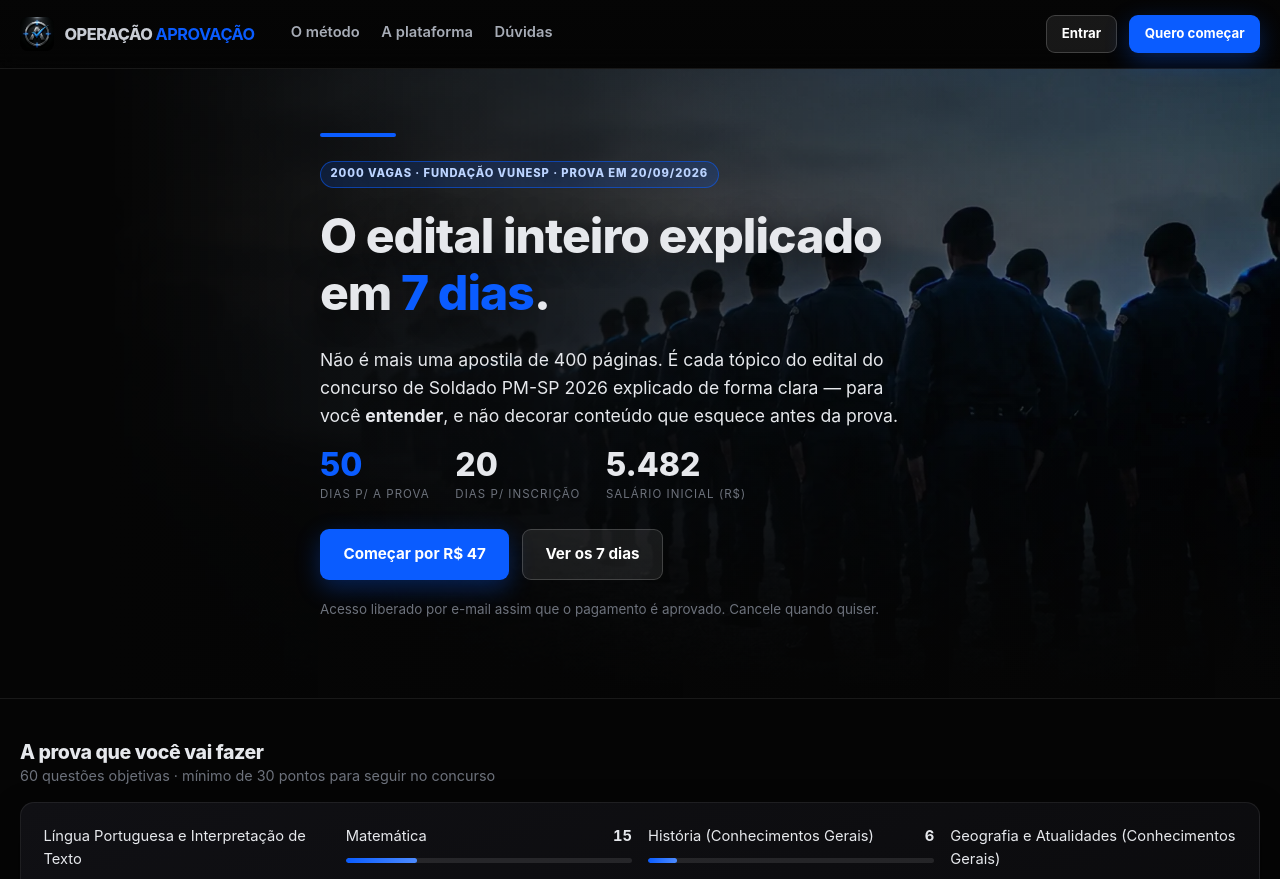
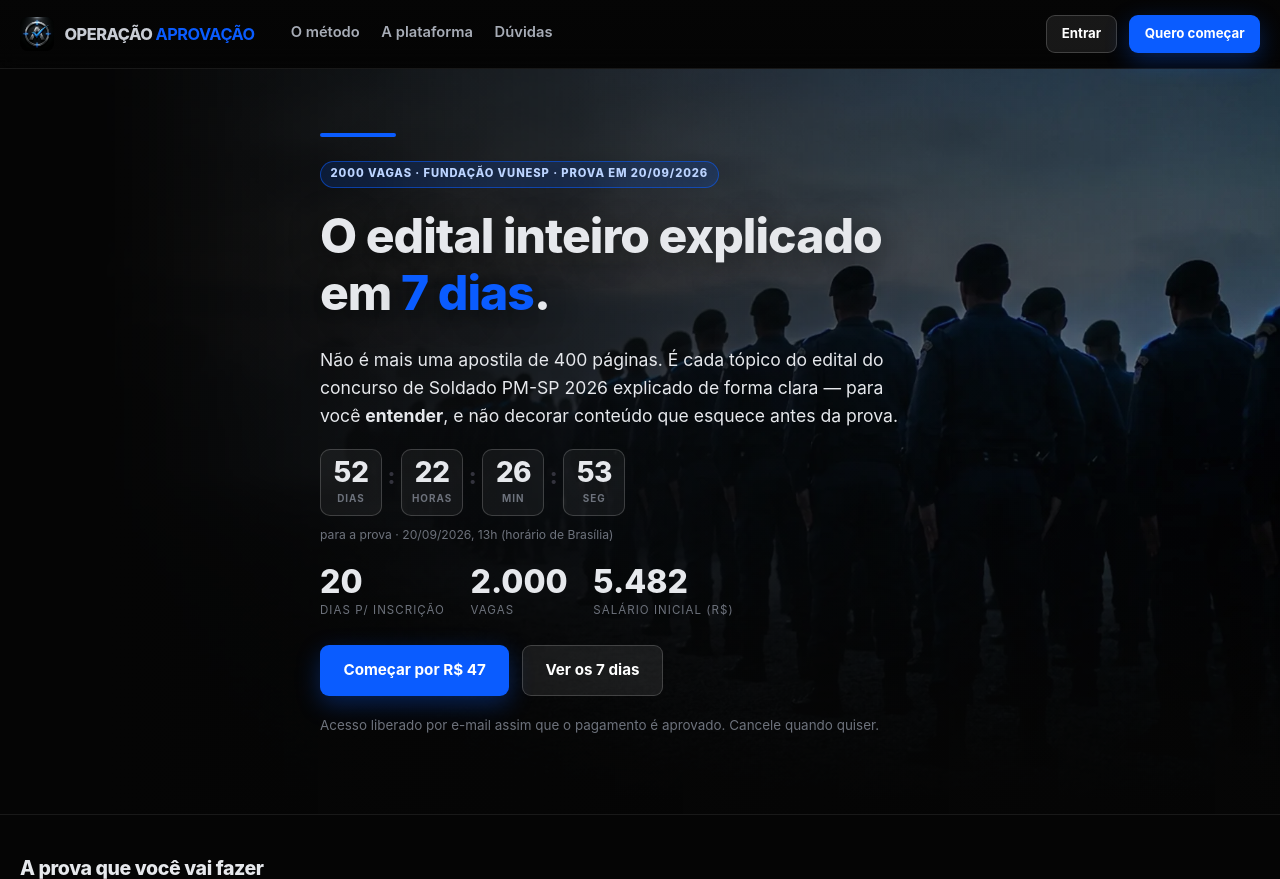
Before and after one commit to adrieldrummer/python-telegram-bot, a FastAPI app: page / in a window 1280 px wide. Shown: the top 879 px of the page. Run offline with FastAPI, Linux system fonts and the light colour scheme; some libraries are stand-ins or nearby versions.

Commit message:
Relógio regressivo de verdade para o dia da prova
Antes era um número renderizado no servidor: "52 dias". Quem deixasse a aba
aberta a tarde inteira continuava vendo 52. Agora é um relógio que anda —
dias, horas, minutos e segundos — na página de vendas e no painel do aluno.

- o servidor entrega o instante-alvo com fuso explícito (-03:00) e o
  navegador conta a partir dele. Com dois instantes absolutos, a contagem
  fica certa para quem abrir de outro fuso.
- números com largura tabular: sem isso o dígito 1 é mais estreito que os
  outros e a caixa inteira balança a cada segundo.
- o segundo pulsa a cada batida — é o que faz parecer relógio, e não número.
- na última semana o relógio muda de tom; no dia, vira "É agora. Boa prova";
  passadas seis horas do início, "A prova já foi".
- ao voltar para a aba, corrige o atraso acumulado enquanto ela estava
  oculta.

A hora da prova é uma constante em conteudo/edital.py (HORA_PROVA = 13h,
horário de Brasília), marcada para conferência no edital oficial. Mudar essa
linha muda o relógio em todas as telas.

Verificado no Chromium: relógio andando (37s → 34s em 3 segundos), modo
urgente ativando a 3 dias, tela de encerramento depois da prova, sem rolagem
horizontal no celular e sem erro de JS.

Testes: 126 em SQLite e em Postgres.

```diff
--- a/app/static/css/app.css
+++ b/app/static/css/app.css
@@ -536,6 +536,55 @@ select option { background: var(--preto-800); }
 .medalha .desc { font-size: 0.75rem; color: var(--apagado); margin-top: 0.25rem; }
 .medalha.bloqueada { opacity: 0.35; filter: grayscale(1); }
 
+/* ---------- relógio regressivo ----------
+   Números com largura fixa (tabular-nums) para o relógio não "pular" a cada
+   segundo — o dígito 1 é mais estreito que os demais e isso balança a caixa
+   inteira se a fonte não for tabular. */
+
+.relogio { display: inline-block; }
+.relogio-casas { display: flex; align-items: flex-start; gap: 0.35rem; }
+.relogio .casa {
+  display: flex; flex-direction: column; align-items: center;
+  min-width: 62px; padding: 0.5rem 0.4rem;
+  background: rgba(255, 255, 255, 0.05);
+  border: 1px solid var(--linha-forte); border-radius: 10px;
+}
+.relogio .casa strong {
+  font-size: 1.75rem; font-weight: 800; line-height: 1;
+  font-variant-numeric: tabular-nums; letter-spacing: -0.02em;
+}
+.relogio .casa span {
+  font-size: 0.62rem; text-transform: uppercase; letter-spacing: 0.1em;
+  color: var(--apagado); margin-top: 0.3rem; font-weight: 700;
+}
+.relogio .dois-pontos {
+  font-size: 1.4rem; font-weight: 800; color: var(--grafite-500);
+  padding-top: 0.55rem;
+}
+.relogio-rodape { font-size: 0.76rem; margin: 0.55rem 0 0; }
+
+/* o segundo pulsa a cada batida — é o que faz parecer um relógio, e não um número */
+.relogio [data-segundos].bate { animation: batida 900ms ease-out; }
+@keyframes batida {
+  0% { color: var(--azul); transform: scale(1.1); }
+  100% { color: inherit; transform: scale(1); }
+}
+
+/* última semana: o relógio inteiro muda de tom */
+.relogio.urgente .casa { border-color: rgba(224, 59, 59, 0.5); background: rgba(224, 59, 59, 0.1); }
+.relogio.urgente .casa strong { color: #ff9a9a; }
+
+.relogio-fim { font-size: 1.15rem; }
+
+.relogio-compacto .casa { min-width: 48px; padding: 0.35rem 0.3rem; border-radius: 8px; }
+.relogio-compacto .casa strong { font-size: 1.25rem; }
+.relogio-compacto .casa span { font-size: 0.56rem; }
+.relogio-compacto .dois-pontos { font-size: 1rem; padding-top: 0.35rem; }
+
+@media (prefers-reduced-motion: reduce) {
+  .relogio [data-segundos].bate { animation: none; }
+}
+
 /* ---------- sino e lembretes ---------- */
 
 .sino {
@@ -815,6 +864,14 @@ details.filtros > summary span { font-weight: 600; font-size: 0.84rem; }
   .so-desktop { display: none !important; }
   .so-celular { display: revert; }
 
+  /* o relógio encolhe para caber nos 4 blocos sem quebrar linha */
+  .relogio .casa { min-width: 0; flex: 1; padding: 0.45rem 0.2rem; }
+  .relogio-casas { gap: 0.25rem; width: 100%; }
+  .relogio .casa strong { font-size: 1.35rem; }
+  .relogio .casa span { font-size: 0.55rem; letter-spacing: 0.06em; }
+  .relogio .dois-pontos { font-size: 1rem; padding-top: 0.45rem; }
+  .relogio { display: block; width: 100%; }
+
   .contagem { grid-template-columns: repeat(3, 1fr); gap: 0.6rem; }
   .contagem strong { font-size: 1.45rem; }
   .contagem span { font-size: 0.62rem; letter-spacing: 0.06em; }
--- a/app/static/js/app.js
+++ b/app/static/js/app.js
@@ -305,3 +305,73 @@ window.MAPA = {
   }, { threshold: 0.5 });
   document.querySelectorAll('[data-contar]').forEach((el) => contadores.observe(el));
 })();
+
+/* --- relógio regressivo -----------------------------------------------------
+   Conta até o instante da prova, atualizando a cada segundo. O alvo vem do
+   servidor com fuso explícito, então a conta usa dois instantes absolutos e
+   fica certa em qualquer fuso do aluno.
+   ------------------------------------------------------------------------- */
+(function () {
+  const relogios = document.querySelectorAll('[data-relogio]');
+  if (!relogios.length) return;
+
+  function dois(n) {
+    return String(n).padStart(2, '0');
+  }
+
+  function pintar(el, restante) {
+    const casas = {
+      dias: Math.floor(restante / 86400),
+      horas: Math.floor((restante % 86400) / 3600),
+      minutos: Math.floor((restante % 3600) / 60),
+      segundos: Math.floor(restante % 60),
+    };
+    Object.keys(casas).forEach(function (nome) {
+      const alvo = el.querySelector('[data-' + nome + ']');
+      if (!alvo) return;
+      // dias sem zero à esquerda: "52" lê melhor que "052"
+      const texto = nome === 'dias' ? String(casas[nome]) : dois(casas[nome]);
+      if (alvo.textContent !== texto) {
+        alvo.textContent = texto;
+        if (nome === 'segundos') {
+          alvo.classList.remove('bate');
+          // reinicia a animação: sem o reflow o navegador ignora a reaplicação
+          void alvo.offsetWidth;
+          alvo.classList.add('bate');
+        }
+      }
+    });
+    // a última semana acende o relógio
+    el.classList.toggle('urgente', restante < 7 * 86400);
+  }
+
+  function encerrar(el, texto) {
+    el.classList.add('encerrado');
+    el.innerHTML = '<strong class="relogio-fim">' + texto + '</strong>';
+  }
+
+  function tique() {
+    const agora = Date.now();
+    let ativos = 0;
+    relogios.forEach(function (el) {
+      if (el.classList.contains('encerrado')) return;
+      const alvo = new Date(el.dataset.relogio).getTime();
+      if (Number.isNaN(alvo)) return;
+      const restante = Math.floor((alvo - agora) / 1000);
+      if (restante <= 0) {
+        // até 6 horas depois do início ainda é "hoje"; passou disso, acabou
+        encerrar(el, restante > -6 * 3600 ? 'É agora. Boa prova. 🎯' : 'A prova já foi.');
+        return;
+      }
+      pintar(el, restante);
+      ativos += 1;
+    });
+    if (ativos) setTimeout(tique, 1000);
+  }
+
+  tique();
+  // ao voltar para a aba, corrige o atraso acumulado enquanto ela estava oculta
+  document.addEventListener('visibilitychange', function () {
+    if (document.visibilityState === 'visible') tique();
+  });
+})();
--- /dev/null
+++ b/app/templates/_relogio.html
@@ -0,0 +1,32 @@
+{# Relógio regressivo para o dia da prova.
+
+   O servidor entrega o instante-alvo com fuso explícito e o navegador conta a
+   partir dele. Assim a contagem fica certa para quem abrir de outro fuso, e o
+   relógio continua andando mesmo com a aba aberta a tarde inteira — coisa que
+   um número renderizado no servidor não faz.
+
+   Uso:  {{ rel.relogio(ed.instante_prova) }}
+         {{ rel.relogio(ed.instante_prova, compacto=True) }}
+#}
+
+{% macro relogio(instante, compacto=False, rotulo="para a prova") -%}
+<div class="relogio {{ 'relogio-compacto' if compacto }}"
+     data-relogio="{{ instante.isoformat() }}"
+     role="timer" aria-live="off"
+     aria-label="Contagem regressiva {{ rotulo }}">
+  <div class="relogio-casas">
+    <div class="casa"><strong data-dias>--</strong><span>dias</span></div>
+    <div class="dois-pontos">:</div>
+    <div class="casa"><strong data-horas>--</strong><span>horas</span></div>
+    <div class="dois-pontos">:</div>
+    <div class="casa"><strong data-minutos>--</strong><span>min</span></div>
+    <div class="dois-pontos">:</div>
+    <div class="casa"><strong data-segundos>--</strong><span>seg</span></div>
+  </div>
+  {% if not compacto %}
+  <p class="relogio-rodape apagado" data-relogio-rodape>
+    {{ rotulo }} · {{ instante.strftime('%d/%m/%Y') }}, {{ instante.strftime('%Hh') }} (horário de Brasília)
+  </p>
+  {% endif %}
+</div>
+{%- endmacro %}
--- a/app/templates/vendas.html
+++ b/app/templates/vendas.html
@@ -1,4 +1,5 @@
 {% extends "base.html" %}
+{% import "_relogio.html" as rel %}
 {% block titulo %}{{ config.app_nome }} — Edital PM-SP 2026 explicado em 7 dias{% endblock %}
 {% block descricao %}Entenda o edital inteiro do concurso de Soldado PM-SP 2026 em 7 dias, treine com questões comentadas e chegue pronto para a prova de 20 de setembro.{% endblock %}
 
@@ -18,17 +19,20 @@
     </p>
 
     {% if ed.dias_prova > 0 %}
+    <div class="mt-2">
+      {{ rel.relogio(ed.instante_prova) }}
+    </div>
     <div class="contagem mt-2">
-      <div>
-        <strong class="destaque-azul pulsa-uma-vez" data-contar="{{ ed.dias_prova }}">0</strong>
-        <span>dias p/ a prova</span>
-      </div>
       {% if ed.dias_inscricao > 0 %}
       <div>
         <strong data-contar="{{ ed.dias_inscricao }}">0</strong>
         <span>dias p/ inscrição</span>
       </div>
       {% endif %}
+      <div>
+        <strong data-contar="{{ ed.vagas }}">0</strong>
+        <span>vagas</span>
+      </div>
       <div>
         <strong data-contar="{{ ed.salario | int }}">0</strong>
         <span>salário inicial (R$)</span>
--- a/conteudo/edital.py
+++ b/conteudo/edital.py
@@ -11,7 +11,7 @@ mudou o edital, muda um arquivo.
 from __future__ import annotations
 
 from dataclasses import dataclass
-from datetime import date
+from datetime import date, datetime, timedelta, timezone
 
 
 @dataclass(frozen=True)
@@ -32,6 +32,12 @@ TAXA_INSCRICAO = 100.00
 
 DATA_PROVA = date(2026, 9, 20)
 FIM_INSCRICOES = date(2026, 8, 21)
+
+# Horário de aplicação, para a contagem regressiva em tempo real.
+# ⚠️ Confirme no edital: a VUNESP costuma aplicar à tarde, mas a hora exata só
+# sai no documento oficial. Mudar aqui muda o relógio em todas as telas.
+HORA_PROVA = 13
+FUSO_BRASILIA = timezone(timedelta(hours=-3))
 
 REQUISITOS = (
     "Ensino médio completo",
@@ -116,6 +122,24 @@ def dias_para_prova(hoje: date | None = None) -> int:
     return (DATA_PROVA - (hoje or date.today())).days
 
 
+def instante_da_prova() -> datetime:
+    """O momento exato da prova, com fuso — base do relógio regressivo.
+
+    Devolver o instante com deslocamento explícito (-03:00) faz a contagem
+    ficar certa para quem abrir a plataforma de outro fuso: o navegador compara
+    dois instantes absolutos, não duas leituras de relógio de parede.
+    """
+    return datetime(
+        DATA_PROVA.year, DATA_PROVA.month, DATA_PROVA.day,
+        HORA_PROVA, 0, 0, tzinfo=FUSO_BRASILIA,
+    )
+
+
+def segundos_para_prova(agora: datetime | None = None) -> int:
+    referencia = agora or datetime.now(timezone.utc)
+    return int((instante_da_prova() - referencia).total_seconds())
+
+
 def dias_para_inscricao(hoje: date | None = None) -> int:
     return (FIM_INSCRICOES - (hoje or date.today())).days
 
@@ -137,6 +161,7 @@ def resumo() -> dict:
         "salario": SALARIO_INICIAL,
         "taxa": TAXA_INSCRICAO,
         "data_prova": DATA_PROVA,
+        "instante_prova": instante_da_prova(),
         "fim_inscricoes": FIM_INSCRICOES,
         "dias_prova": dias_para_prova(),
         "dias_inscricao": dias_para_inscricao(),
```
Also changed, not shown: app/templates/painel.html (+13 -17 lines), tests/test_web.py (+37 -0 lines).
